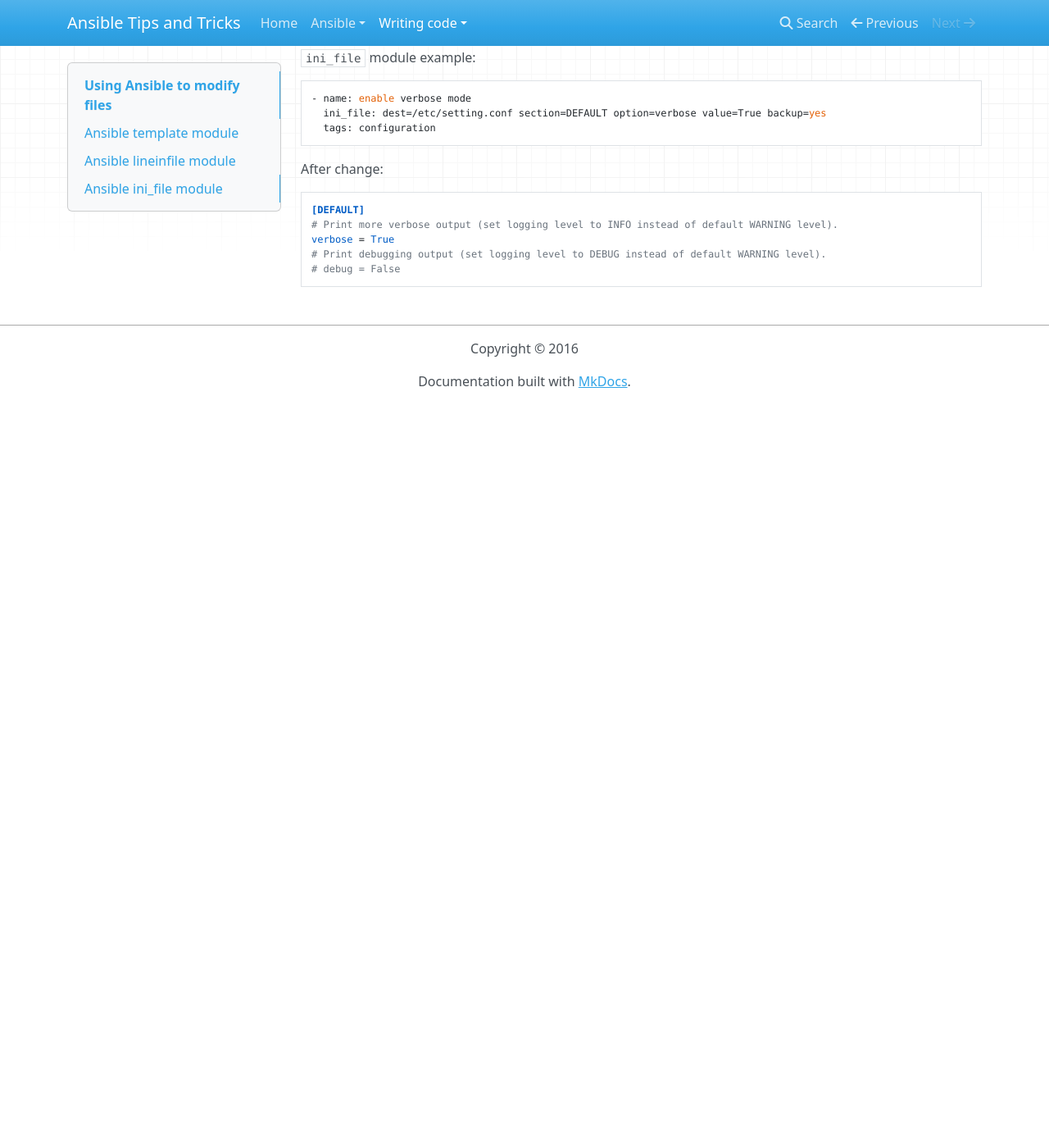
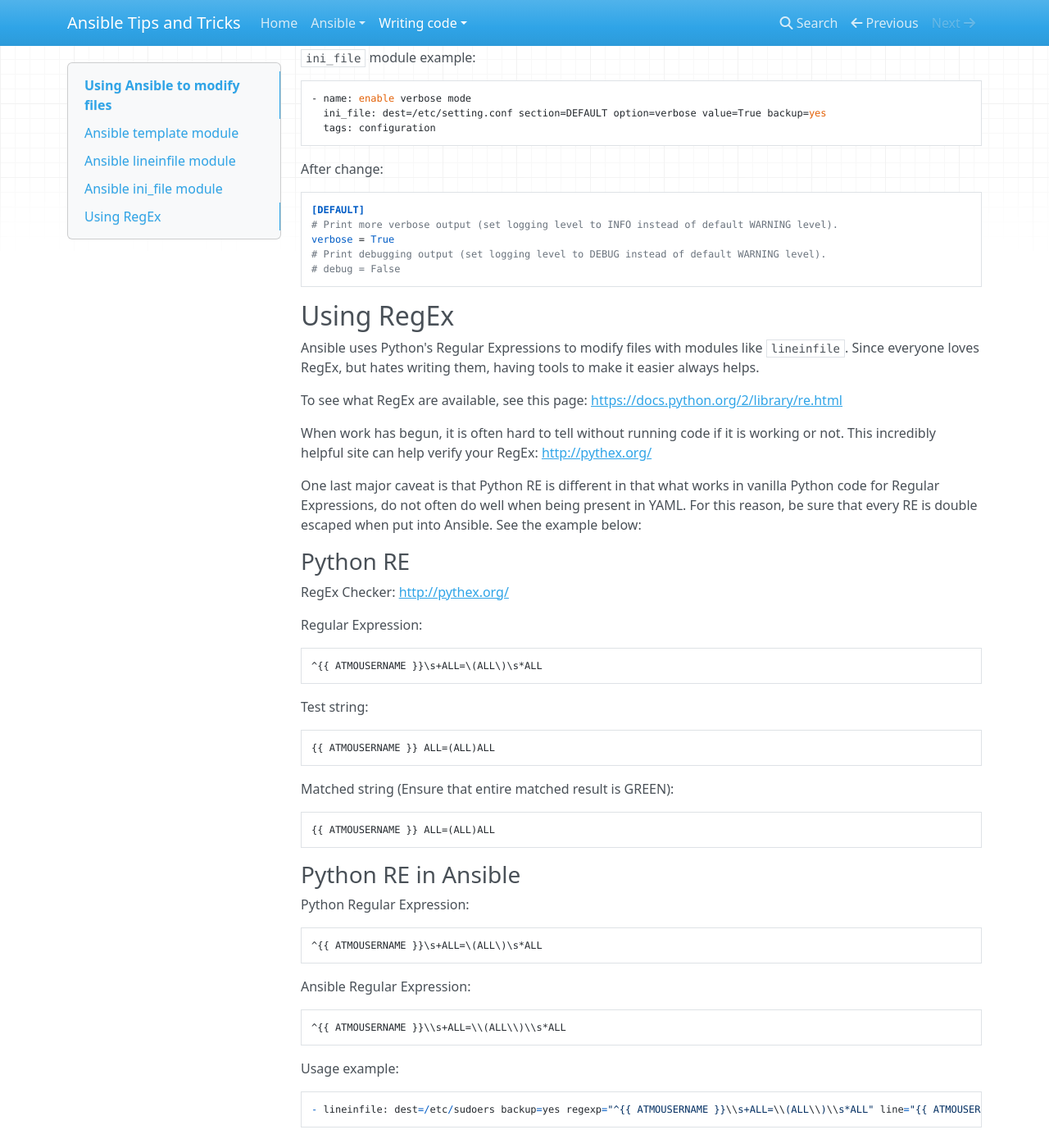
Before and after one commit to nfaction/ansible-tips-and-tricks, an MkDocs documentation site: the page built from docs/modifying-files/modifying-files.md, in a window 1280 px wide and 1400 px high, scrolled down 1956 px. Shown: the whole window at 82% size. Built offline with MkDocs 1.6.1, drawn with Linux system fonts in a browser that asks for light colours; nearby versions of some CDN libraries; old or Windows-style settings are respelled for this version of MkDocs; before the commit the page ends 2449 px from its top, so only the background shows below that.

Commit message:
Add Regular Expression example and tools 	modified:   docs/modifying-files/modifying-files.md

````diff
--- a/docs/modifying-files/modifying-files.md
+++ b/docs/modifying-files/modifying-files.md
@@ -108,3 +108,55 @@ verbose = True
 # Print debugging output (set logging level to DEBUG instead of default WARNING level).
 # debug = False
 ```
+
+## Using RegEx
+
+Ansible uses Python's Regular Expressions to modify files with modules like `lineinfile`.  Since everyone loves RegEx, but hates writing them, having tools to make it easier always helps.
+
+To see what RegEx are available, see this page: <https://docs.python.org/2/library/re.html>
+
+When work has begun, it is often hard to tell without running code if it is working or not.  This incredibly helpful site can help verify your RegEx: <http://pythex.org/>
+
+One last major caveat is that Python RE is different in that what works in vanilla Python code for Regular Expressions, do not often do well when being present in YAML.  For this reason, be sure that every RE is double escaped when put into Ansible.  See the example below:
+
+### Python RE
+
+RegEx Checker: <http://pythex.org/>
+
+Regular Expression:
+
+```
+^{{ ATMOUSERNAME }}\s+ALL=\(ALL\)\s*ALL
+```
+
+Test string:
+
+```
+{{ ATMOUSERNAME }} ALL=(ALL)ALL
+```
+
+Matched string (Ensure that entire matched result is GREEN):
+
+```
+{{ ATMOUSERNAME }} ALL=(ALL)ALL
+```
+
+### Python RE in Ansible
+
+Python Regular Expression:
+
+```
+^{{ ATMOUSERNAME }}\s+ALL=\(ALL\)\s*ALL
+```
+
+Ansible Regular Expression:
+
+```
+^{{ ATMOUSERNAME }}\\s+ALL=\\(ALL\\)\\s*ALL
+```
+
+Usage example:
+
+```
+- lineinfile: dest=/etc/sudoers backup=yes regexp="^{{ ATMOUSERNAME }}\\s+ALL=\\(ALL\\)\\s*ALL" line="{{ ATMOUSERNAME }} ALL=(ALL) ALL" state=present
+```
````
